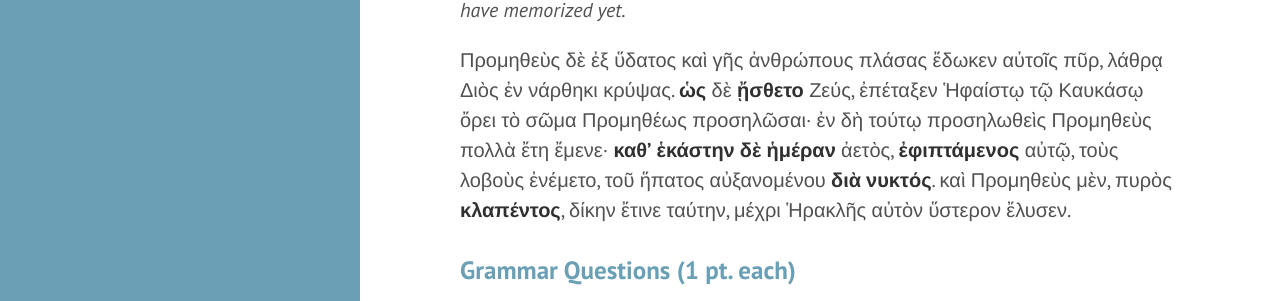
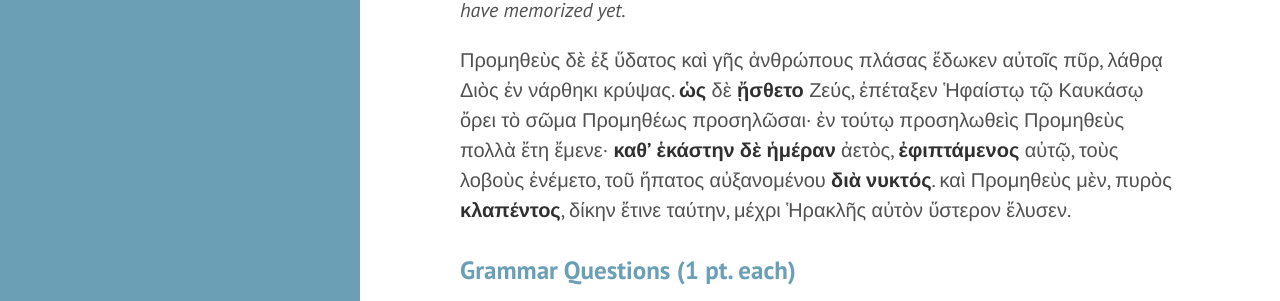
Before and after one commit to DLibatique/GREK102-S21, a Jekyll site: the page built from translations/translation-2.md, in a window 1280 px wide and 1400 px high. Shown: the part 325-626 px from the top of the window. Built offline with Jekyll 4.4.1, drawn with Linux system fonts in a browser that asks for light colours; some of the changed text lies outside the part shown.

Commit message:
added vocab, removed particle

```diff
--- a/translations/translation-2.md
+++ b/translations/translation-2.md
@@ -7,7 +7,7 @@
 
 **Instructions**: *Translate the paragraph of Greek below into idiomatic, grammatically-correct English (20 pts.), and answer the grammar questions that follow (10 pts.). Make sure to use the given notes (keyed to words in bold in the text) and the given vocabulary items to help. Any vocabulary that you cannot find in the list below can be found in the Greek-English glossary in Mastronarde (pp. 451-467). Vocabulary in this translation is not limited to the first 31 units of Mastronarde, so there* will *be words used that you will not have memorized yet.*
 
-Προμηθεὺς δὲ ἐξ ὕδατος καὶ γῆς ἀνθρώπους πλάσας ἔδωκεν αὐτοῖς πῦρ, λάθρᾳ Διὸς ἐν νάρθηκι κρύψας. **ὡς** δὲ **ᾔσθετο** Ζεύς, ἐπέταξεν Ἡφαίστῳ τῷ Καυκάσῳ ὄρει τὸ σῶμα Προμηθέως προσηλῶσαι· ἐν δὴ τούτῳ προσηλωθεὶς Προμηθεὺς πολλὰ ἔτη ἔμενε· **καθʼ ἑκάστην δὲ ἡμέραν** ἀετὸς, **ἐφιπτάμενος** αὐτῷ, τοὺς λοβοὺς ἐνέμετο, τοῦ ἥπατος αὐξανομένου **διὰ νυκτός**. καὶ Προμηθεὺς μὲν, πυρὸς **κλαπέντος**, δίκην ἔτινε ταύτην, μέχρι Ἡρακλῆς αὐτὸν ὕστερον ἔλυσεν.
+Προμηθεὺς δὲ ἐξ ὕδατος καὶ γῆς ἀνθρώπους πλάσας ἔδωκεν αὐτοῖς πῦρ, λάθρᾳ Διὸς ἐν νάρθηκι κρύψας. **ὡς** δὲ **ᾔσθετο** Ζεύς, ἐπέταξεν Ἡφαίστῳ τῷ Καυκάσῳ ὄρει τὸ σῶμα Προμηθέως προσηλῶσαι· ἐν τούτῳ προσηλωθεὶς Προμηθεὺς πολλὰ ἔτη ἔμενε· **καθʼ ἑκάστην δὲ ἡμέραν** ἀετὸς, **ἐφιπτάμενος** αὐτῷ, τοὺς λοβοὺς ἐνέμετο, τοῦ ἥπατος αὐξανομένου **διὰ νυκτός**. καὶ Προμηθεὺς μὲν, πυρὸς **κλαπέντος**, δίκην ἔτινε ταύτην, μέχρι Ἡρακλῆς αὐτὸν ὕστερον ἔλυσεν.
 
 ### Grammar Questions (1 pt. each)
 
```
Also changed, not shown: other parts of translations/translation-2.md (+1 -0 lines).
